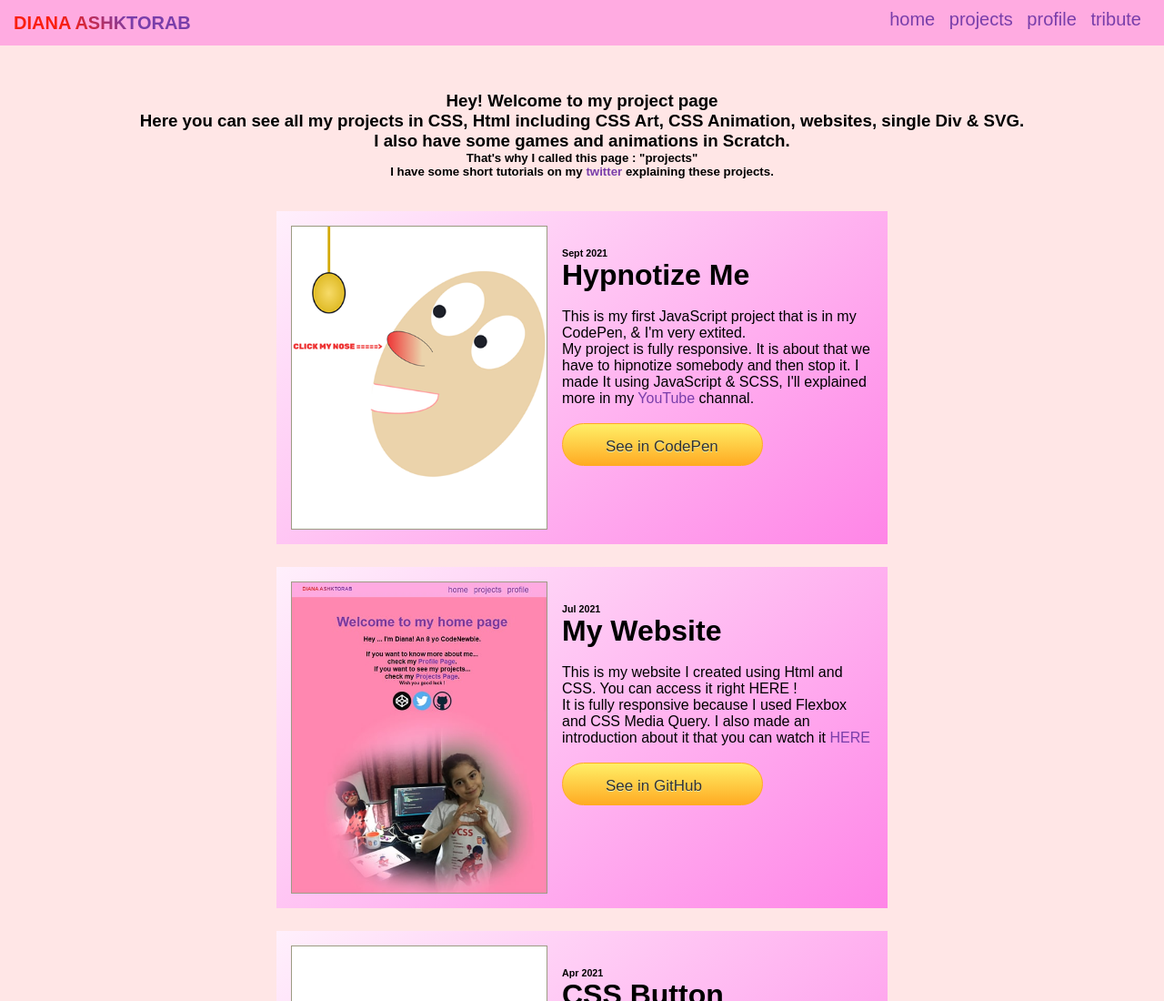
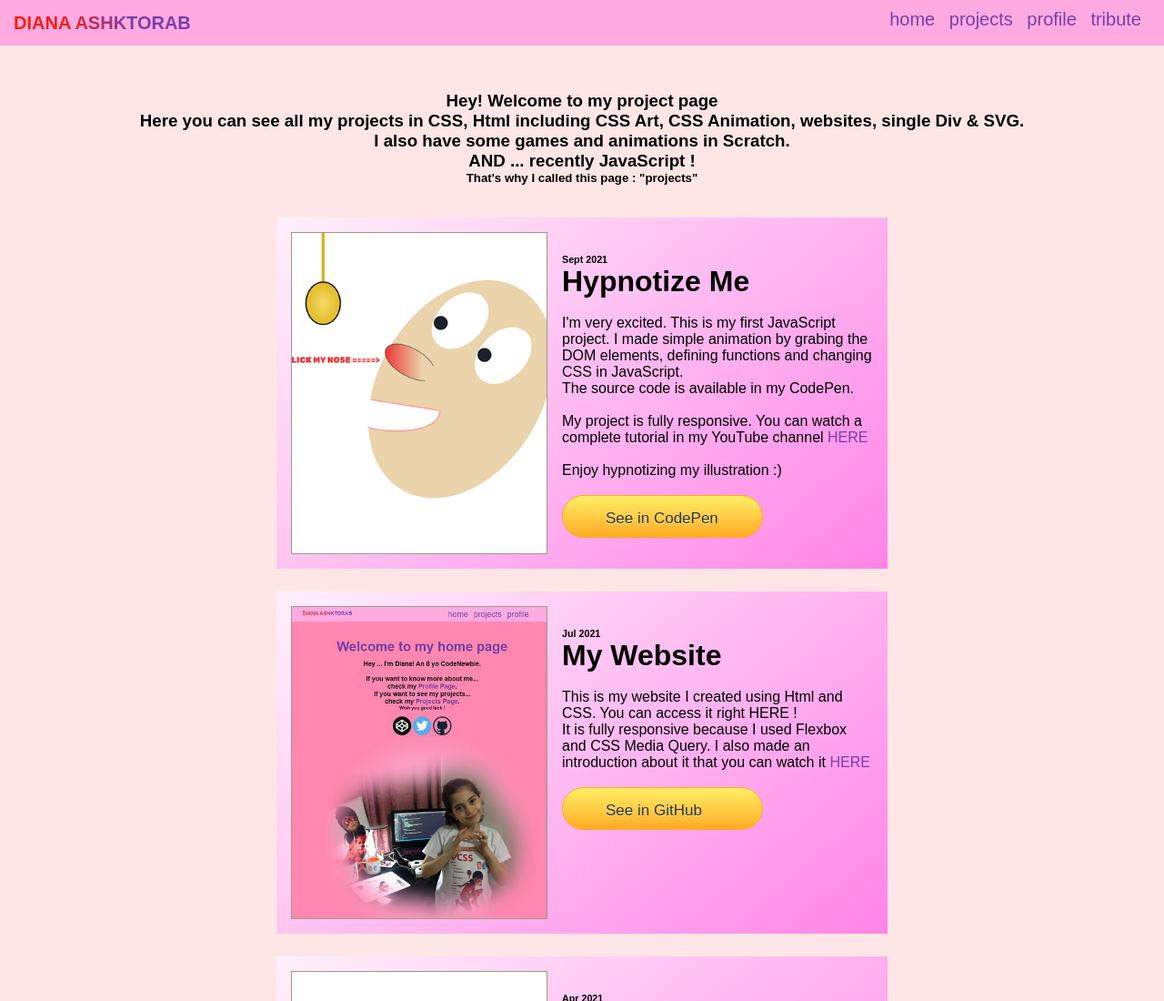
Before and after one commit to dianaash/myWebsite, a plain HTML site: page projects.html in a window 1280 px wide. Shown: the top 1100 px of the page at 91% size. Drawn offline with Linux system fonts and the light colour scheme.

Commit message:
Correcting Explanation for Hypnotize me project

```diff
--- a/projects.html
+++ b/projects.html
@@ -26,9 +26,8 @@
         </div>
     </div>
     <div class="title">
-        <h3>Hey! Welcome to my project page <br> Here you can see all my projects in CSS, Html including CSS Art, CSS Animation, websites, single Div & SVG.<br/> I also have some games and animations in Scratch.</h3>
+        <h3>Hey! Welcome to my project page <br> Here you can see all my projects in CSS, Html including CSS Art, CSS Animation, websites, single Div & SVG.<br/> I also have some games and animations in Scratch. <br/> AND ... recently JavaScript !</h3>
         <h5>That's why I called this page : "projects"</h5>
-        <h5>I have some short tutorials on my <a href="https://twitter.com/diana_ashktorab" target="_blank">twitter</a> explaining these projects.</h5>
     </div>
 
     <div class="container">
@@ -40,7 +39,7 @@
         <h6 id='ProjectDate'>Sept 2021</h6>
         <h1>Hypnotize Me</h1>
         <br/>
-        <p> This is my first JavaScript project that is in my CodePen, & I'm very extited.<br/> My project is fully responsive. It is about that we have to hipnotize somebody and then stop it. I made It using JavaScript & SCSS, I'll explained more in my <a href="https://www.youtube.com/watch?v=d-pEpN4xFTA&t=2s" target="_blank">YouTube</a> channal.</p>
+        <p> I'm very excited. This is my first JavaScript project. I made simple animation by grabing the DOM elements, defining functions and changing CSS in JavaScript. <br/> The source code is available in my CodePen. <br/><br/> My project is fully responsive. You can watch a complete tutorial in my YouTube channel <a href="https://www.youtube.com/watch?v=d-pEpN4xFTA&t=2s" target="_blank">HERE</a> <br/> <br/> Enjoy hypnotizing my illustration :) </p>
         <br/>
         <a class="button" href="https://codepen.io/superpowerkid/pen/KKmmzqW" target="_blank"> See in CodePen </a>
         <br/>
```
